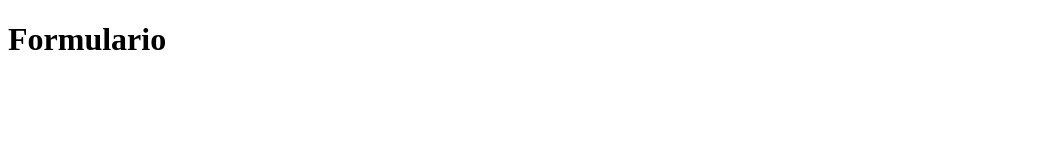
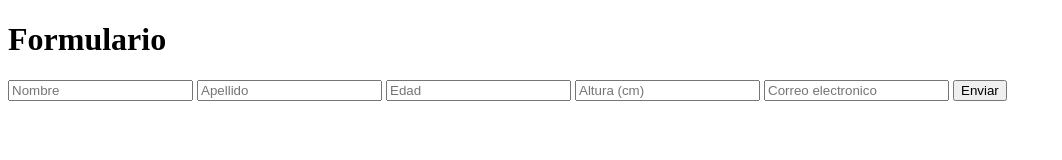
Before and after one commit to joaquinmariogomez/tp2-utn-programacionIII, a plain HTML site: page Ejercicio 6/index.html in a window 1280 px wide. Shown: the whole page, without its empty margins (0-1062 px from the left). Drawn offline with Linux system fonts and the light colour scheme.

Commit message:
agrego la estructura en html al ejercicio 6

```diff
--- a/Ejercicio 6/index.html
+++ b/Ejercicio 6/index.html
@@ -7,6 +7,13 @@
 </head>
 <body>
     <h1>Formulario</h1>
+<input type="text" id="Nombre" placeholder="Nombre">
+<input type="text" id="Apellido" placeholder="Apellido">
+<input type="number" id="Edad" placeholder="Edad">
+<input type="number" id="Altura" placeholder="Altura (cm)">
+<input type="email" id="Correo" placeholder="Correo electronico">
+<button onclick="validarFormulario()">Enviar</button>
+<p id="mensaje"></p>
     <script src="script.js"></script>
 </body>
 </html>
```
